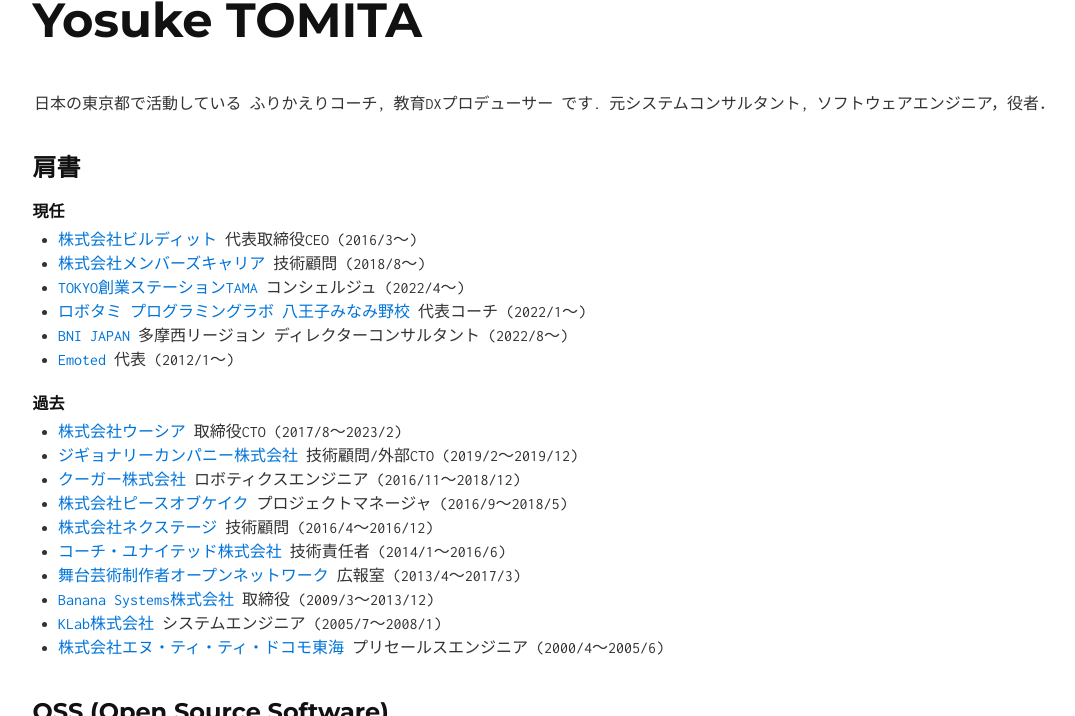
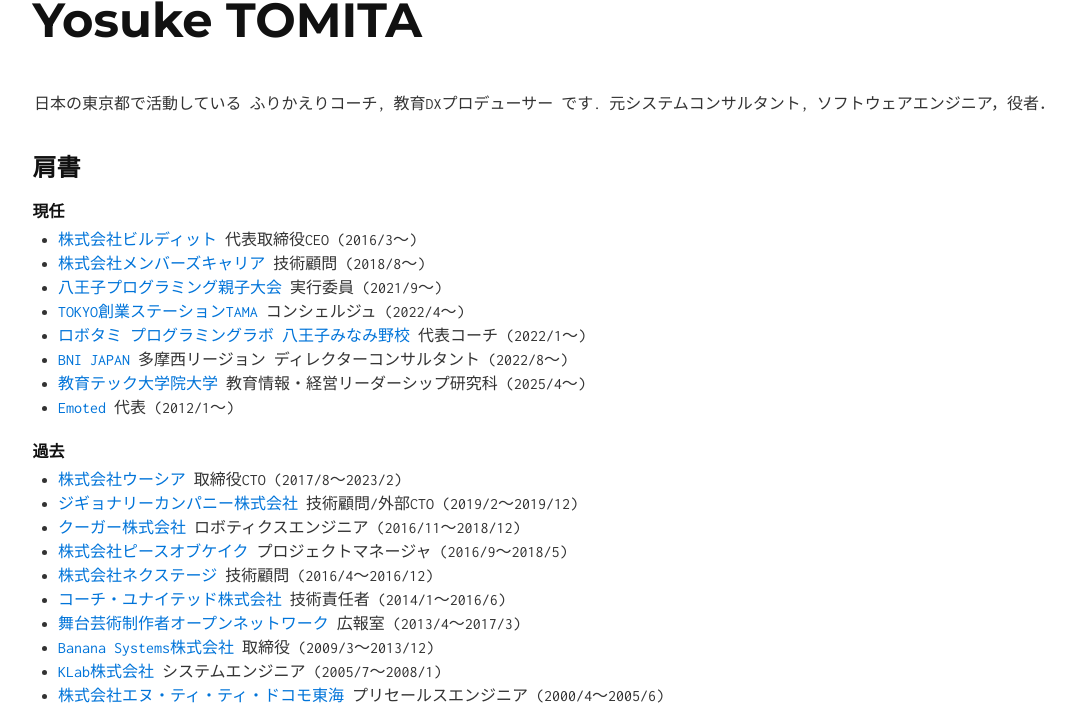
Before and after one commit to tmtysk/tmtysk.github.io, a Jekyll site: the page built from index.md, in a window 1280 px wide and 900 px high, cut to the strip 184-900 px from the top of the window. Shown: the whole strip, without its empty margins (14-1089 px from the left). Built offline with Jekyll 4.4.1, drawn with Linux system fonts in a browser that asks for light colours.

Commit message:
add titles.

```diff
--- a/index.md
+++ b/index.md
@@ -10,9 +10,11 @@ layout: default
 
 * [株式会社ビルディット](https://bldt.jp) 代表取締役CEO (2016/3〜)
 * [株式会社メンバーズキャリア](https://www.memberscareer.co.jp/) 技術顧問 (2018/8〜)
+* [八王子プログラミング親子大会](https://www.802p-oyakotaikai.com/) 実行委員 (2021/9〜)
 * [TOKYO創業ステーションTAMA](https://startup-station.jp/ts/) コンシェルジュ (2022/4〜)
 * [ロボタミ プログラミングラボ 八王子みなみ野校](https://robotami-lab.net/class_infomation/) 代表コーチ (2022/1〜)
 * [BNI JAPAN](https://bni.jp/) 多摩西リージョン ディレクターコンサルタント (2022/8〜)
+* [教育テック大学院大学](https://www.e-mbatech.ac.jp/) 教育情報・経営リーダーシップ研究科 (2025/4〜)
 * [Emoted](http://emoted.in) 代表 (2012/1〜)
 
 ### 過去
```
